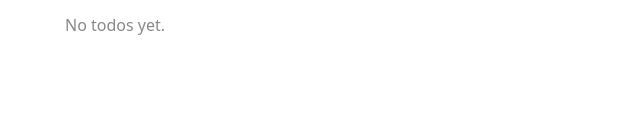
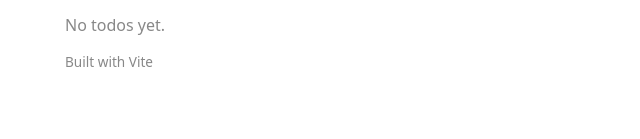
Before and after one commit to acampb/devinator, a React (Vite) app: page / in a window 1280 px wide. Shown: the part 161-300 px from the top of the page, without its empty margins (319-959 px from the left). Built offline with nearby package versions, Linux system fonts and the light colour scheme.

Commit message:
forge: Add footer with Vite credit

```diff
--- a/src/App.tsx
+++ b/src/App.tsx
@@ -41,6 +41,10 @@ function App() {
           ))}
         </ul>
       )}
+
+      <footer style={{ marginTop: '1rem', fontSize: '0.85rem', color: '#888' }}>
+        Built with Vite
+      </footer>
     </main>
   )
 }
```
